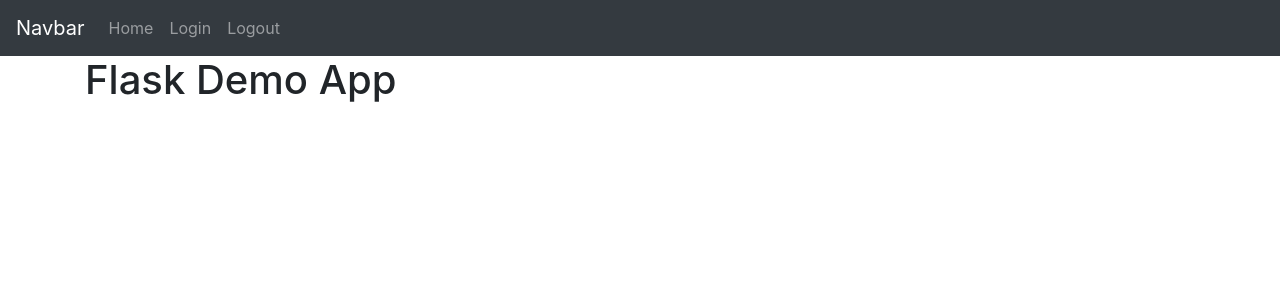
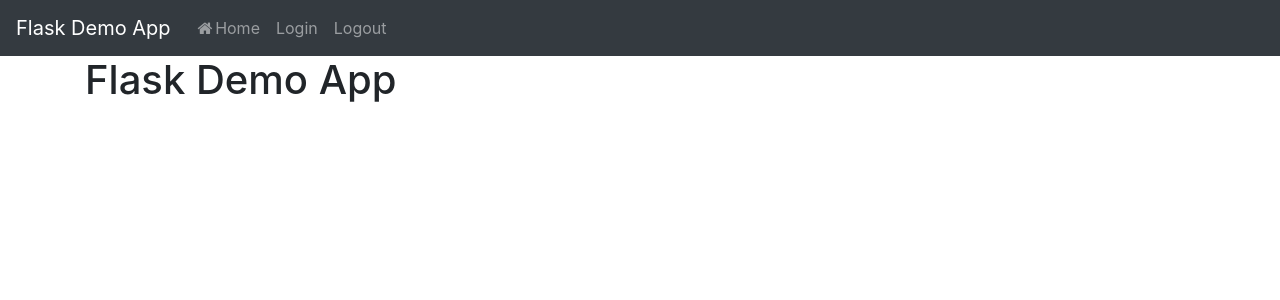
Before and after one commit to bmclachlin1/FlaskDemo, a Flask app: page / in a window 1280 px wide. Shown: the top 300 px of the page. Run offline with Flask 2, Linux system fonts and the light colour scheme.

Commit message:
Minor changes

```diff
--- a/app.py
+++ b/app.py
@@ -10,7 +10,7 @@ app.secret_key = "Super secret key!!!"
 
 # Connect to 'demo' DB as 'blake'
 try:
-  cnx = mysql.connector.connect(user='blake', password='password', host='127.0.0.1', database = 'demo')
+  cnx = mysql.connector.connect(user='root', password='password123', host='127.0.0.1', database = 'demo')
   cnx.autocommit = True
   cursor = cnx.cursor(dictionary=True)
   print("Successfully connected to demo!")
--- a/templates/base.html
+++ b/templates/base.html
@@ -13,13 +13,13 @@
   </head>
   <body>
     <nav class="navbar navbar-expand-lg navbar-dark bg-dark">
-        <a class="navbar-brand" href="#">Navbar</a>
+        <a class="navbar-brand" href="#">Flask Demo App</a>
         <button class="navbar-toggler" type="button" data-toggle="collapse" data-target="#navbarNavAltMarkup" aria-controls="navbarNavAltMarkup" aria-expanded="false" aria-label="Toggle navigation">
           <span class="navbar-toggler-icon"></span>
         </button>
         <div class="collapse navbar-collapse" id="navbarNavAltMarkup">
           <div class="navbar-nav">
-            <a class="nav-link" href="{{ url_for('home') }}">Home <span class="sr-only">(current)</span></a>
+            <a class="nav-link" href="{{ url_for('home') }}"><i class="fa fa-fw fa-home"></i>Home <span class="sr-only">(current)</span></a>
             <a class="nav-link" href="{{ url_for('login') }}">Login</a>
             <a class="nav-link" href="{{ url_for('logout') }}">Logout</a>
           </div>
```
